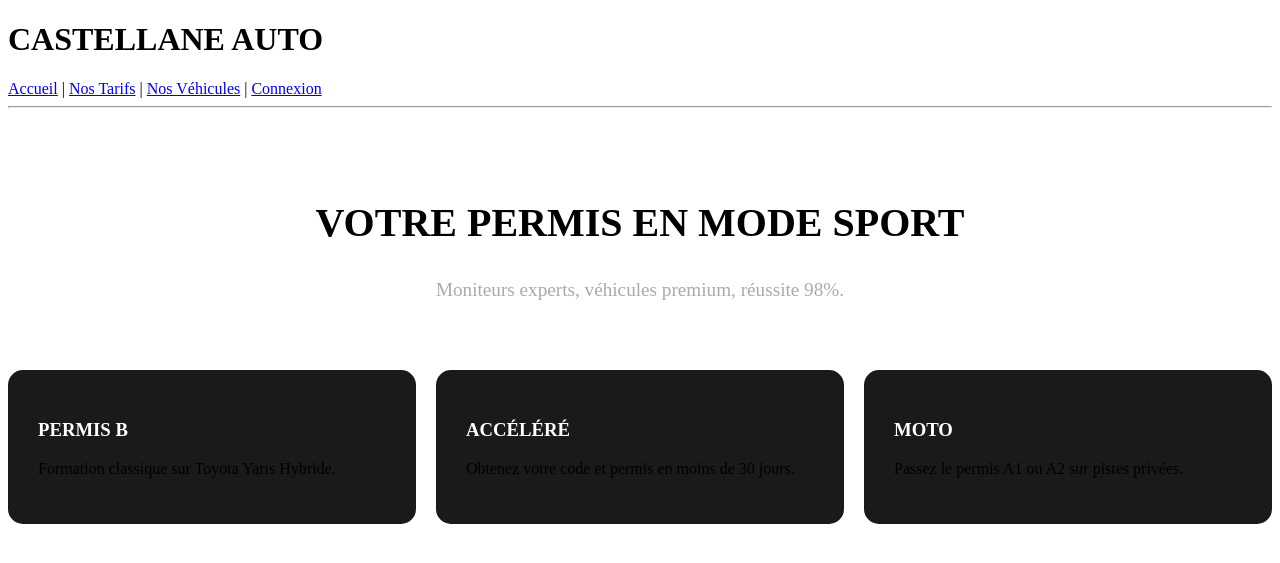
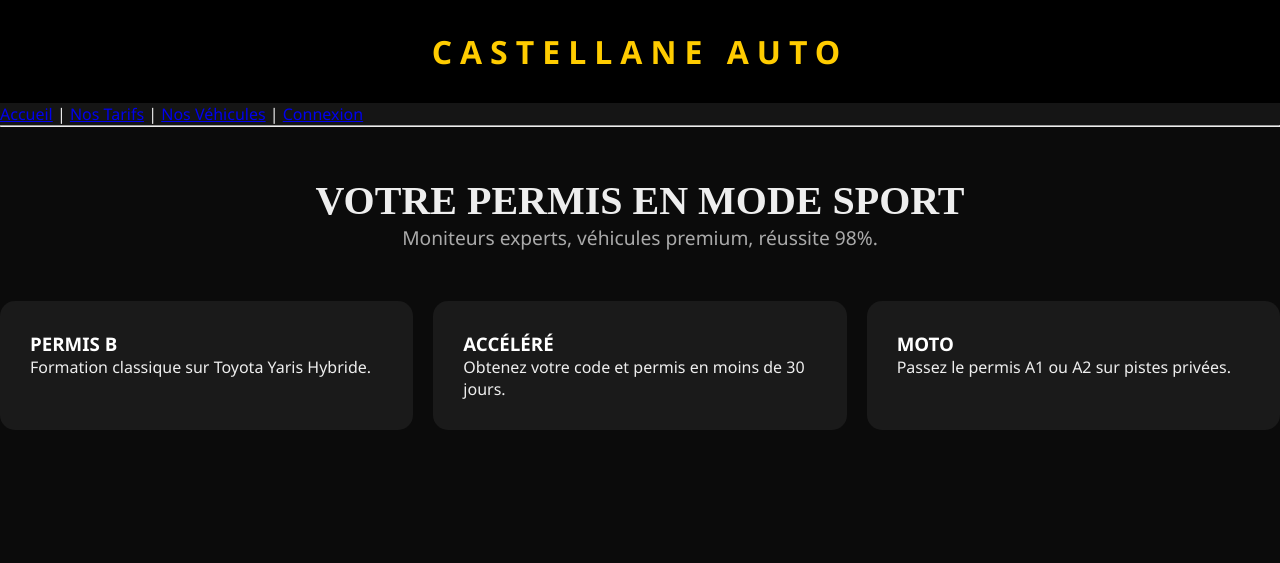
Before and after one commit to vlndkaizen/PPE, a PHP site: page / in a window 1280 px wide. Shown: the top 563 px of the page. Run offline with PHP 8.4, Linux system fonts and the light colour scheme.

Commit message:
update style

```diff
--- a/design/style.css
+++ b/design/style.css
@@ -1,35 +1,86 @@
-/* Supprime les bordures blanches entre les éléments du menu */
-header, nav, ul, li {
-    border: none !important;
-    outline: none !important;
-    box-shadow: none !important;
+/* Reset */
+* { margin: 0; padding: 0; box-sizing: border-box; }
+
+body {
+    background-color: #0b0b0b;
+    color: #eee;
+    font-family: 'Segoe UI', sans-serif;
 }
 
+header {
+    background: #000;
+    padding: 30px;
+    text-align: center;
+}
+
+header h1 {
+    color: #ffcc00;
+    text-transform: uppercase;
+    letter-spacing: 8px;
+}
+
+/* Menu de navigation sans traits blancs */
+nav { background: #151515; }
 nav ul {
     display: flex;
     list-style: none;
-    padding: 0;
-    margin: 0;
-    background-color: #1a1a1a; /* Couleur unie sans coupure */
+    justify-content: center;
 }
 
 nav ul li a {
-    border-right: none !important; /* Enlève les barres de séparation */
-    padding: 15px 25px;
+    display: block;
+    padding: 15px 20px;
+    color: #fff;
     text-decoration: none;
-    color: white;
+    font-weight: bold;
+    text-transform: uppercase;
+    font-size: 0.8rem;
     transition: 0.3s;
+    border: none !important; /* Supprime les barres verticales */
 }
 
-/* Elite Table sans lignes blanches horizontales inutiles */
+nav ul li a:hover { background: #ffcc00; color: #000; }
+
+/* Tableaux et Conteneurs */
+.admin-container { padding: 30px; }
+
 .elite-table {
+    width: 100%;
     border-collapse: collapse;
-    width: 100%;
-    background: transparent;
+    background: #111;
+    margin-top: 20px;
 }
 
-.elite-table th, .elite-table td {
-    border: none; /* On enlève les bordures de cellules */
-    border-bottom: 1px solid #333; /* Juste une ligne fine sous chaque rangée */
+.elite-table th {
+    background: #222;
+    color: #ffcc00;
+    padding: 15px;
+    border-bottom: 2px solid #333;
+}
+
+.elite-table td {
     padding: 12px;
+    border-bottom: 1px solid #222;
+    text-align: center;
 }
+
+/* Inputs design */
+input[type="text"], input[type="email"], input[type="password"], select {
+    width: 100%;
+    padding: 12px;
+    margin: 10px 0;
+    background: #1a1a1a;
+    border: 1px solid #333;
+    color: white;
+    border-radius: 5px;
+}
+
+input[type="submit"] {
+    background: #ffcc00;
+    color: #000;
+    padding: 12px 20px;
+    border: none;
+    font-weight: bold;
+    cursor: pointer;
+    width: 100%;
+}
```
